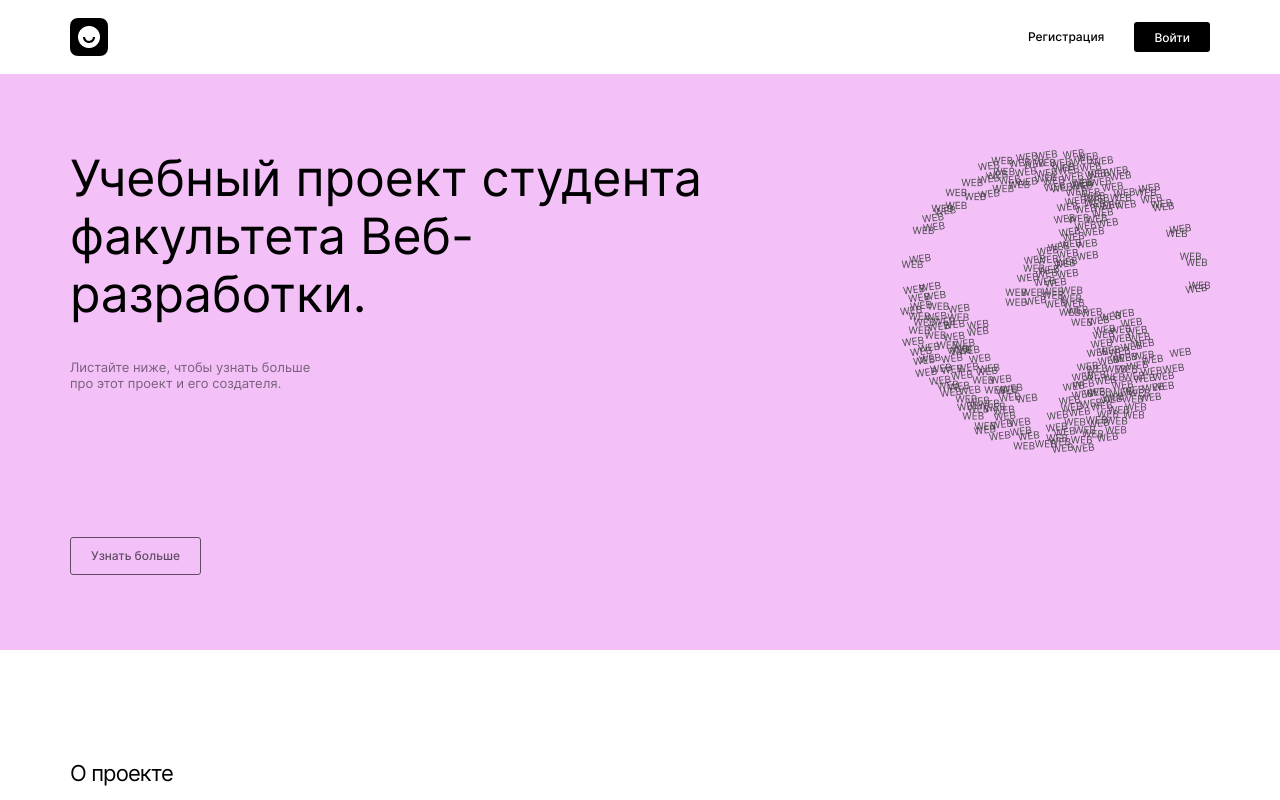
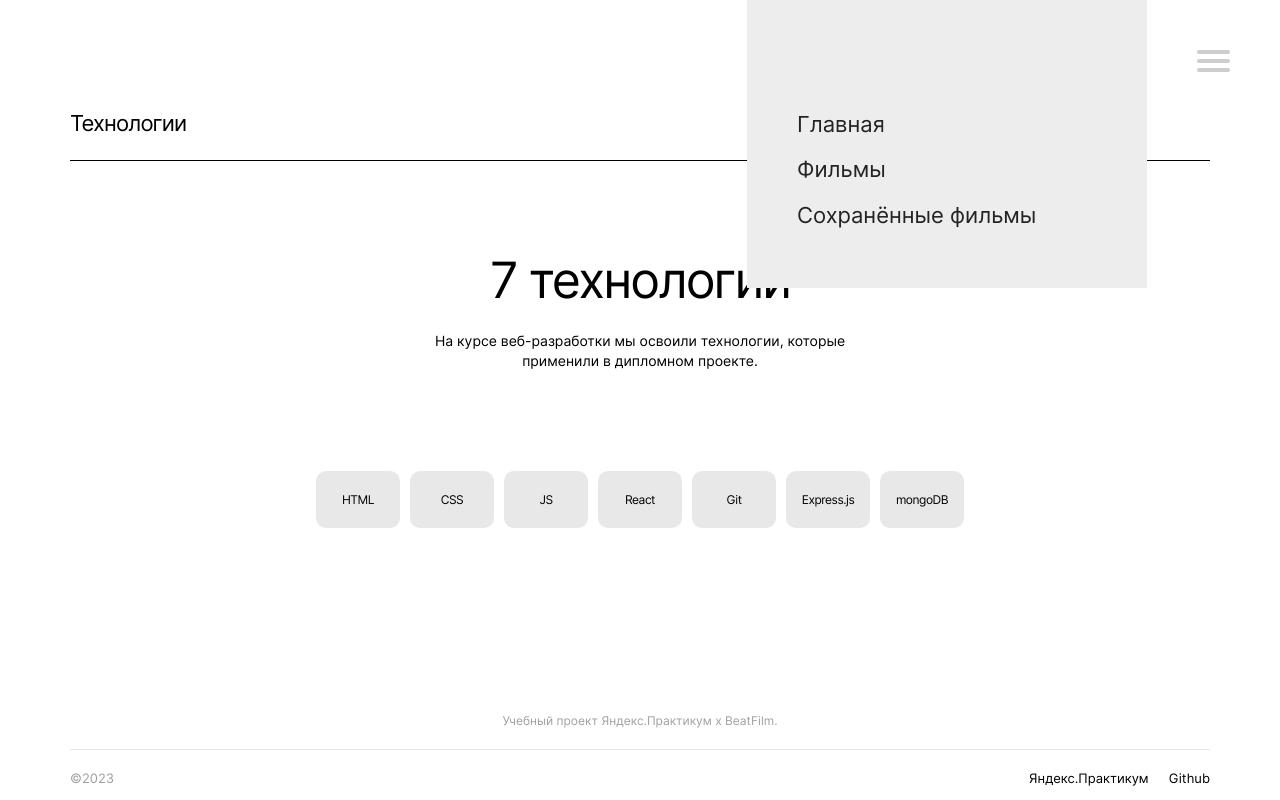
Before and after one commit to mintolime/movies-explorer-frontend, a React (Create React App) app in the folder movie-app/: page / in a window 1280 px wide. Shown: the top 800 px of the page. Built offline with nearby package versions, Linux system fonts and the light colour scheme.

Commit message:
feat: added burger menu

```diff
--- a/movie-app/src/components/App/App.jsx
+++ b/movie-app/src/components/App/App.jsx
@@ -6,7 +6,7 @@
 function App() {
   return (
     <div className="page">
-      <Header />
+      {/* <Header /> */}
       <Main />
     </div>
   );
--- a/movie-app/src/components/Main/Main.jsx
+++ b/movie-app/src/components/Main/Main.jsx
@@ -5,15 +5,17 @@
 import AboutMe from '../AboutMe/AboutMe';
 import Portfolio from '../Portfolio/Portfolio';
 import Footer from '../Footer/Footer';
+import Navigation from '../Navigation/Navigation.';
 
 function Main() {
   return (
     <main className="content">
-      <Promo />
-      <AboutProgect />
+      <Navigation />
+      {/* <Promo /> */}
+      {/* <AboutProgect /> */}
       <Techs />
-      <AboutMe />
-      <Portfolio />
+      {/* <AboutMe /> */}
+      {/* <Portfolio /> */}
       <Footer />
     </main>
   );
--- /dev/null
+++ b/movie-app/src/components/Navigation/Navigation..jsx
@@ -0,0 +1,21 @@
+import '../Navigation/Navigation.css'
+
+function Navigation() {
+  return (
+    <nav role="navigation" className='navigation'>
+      <div className='navigation__menu'>
+        <input type="checkbox" className='navigation__checkbox' />
+        <span className='navigation__toogle' ></span>
+        <span className='navigation__toogle'></span>
+        <span className='navigation__toogle'></span>
+        <ul className='navigation__list'>
+          <a className='navigation__link' href="#link"><li className='navigation__link-item'>Главная</li></a>
+          <a className='navigation__link' href="#link"><li className='navigation__link-item'>Фильмы</li></a>
+          <a className='navigation__link' href="#link"><li className='navigation__link-item'>Сохранённые фильмы</li></a>
+        </ul>
+      </div>
+    </nav>
+  );
+}
+
+export default Navigation;
--- /dev/null
+++ b/movie-app/src/components/Navigation/Navigation.css
@@ -0,0 +1,124 @@
+/* body {
+  margin: 0;
+  padding: 0;
+  background: #232323;
+  color: #cdcdcd;
+} */
+
+.navigation__menu {
+  display: block;
+  position: absolute;
+  top: 50px;
+  right: 50px;
+  z-index: 1;
+  -webkit-user-select: none;
+  user-select: none;
+}
+
+.navigation__link {
+  text-decoration: none;
+  color: #232323;
+  transition: color 0.3s ease;
+}
+
+.navigation__link:hover {
+  color: tomato;
+}
+
+
+.navigation__checkbox {
+  display: block;
+  width: 40px;
+  height: 32px;
+  position: absolute;
+  top: -7px;
+  left: -5px;
+  cursor: pointer;
+  opacity: 0;
+  /* hide this */
+  z-index: 2;
+  /* and place it over the hamburger */
+  -webkit-touch-callout: none;
+}
+
+/*
+ * Just a quick hamburger
+ */
+.navigation__toogle {
+  display: block;
+  width: 33px;
+  height: 4px;
+  margin-bottom: 5px;
+  position: relative;
+  background: #cdcdcd;
+  border-radius: 3px;
+  z-index: 1;
+  transform-origin: 4px 0px;
+  transition: transform 0.5s cubic-bezier(0.77, 0.2, 0.05, 1.0),
+    background 0.5s cubic-bezier(0.77, 0.2, 0.05, 1.0),
+    opacity 0.55s ease;
+}
+
+.navigation__toogle:first-child {
+  transform-origin: 0% 0%;
+}
+
+.navigation__toogle:nth-last-child(2) {
+  transform-origin: 0% 100%;
+}
+
+/*
+ * Transform all the slices of hamburger
+ * into a crossmark.
+ */
+.navigation__checkbox:checked~span {
+  opacity: 1;
+  transform: rotate(45deg) translate(-2px, -1px);
+  background: #232323;
+}
+
+/*
+ * But let's hide the middle one.
+ */
+.navigation__checkbox:checked~span:nth-last-child(3) {
+  opacity: 0;
+  transform: rotate(0deg) scale(0.2, 0.2);
+}
+
+/*
+ * Ohyeah and the last one should go the other direction
+ */
+.navigation__checkbox:checked~span:nth-last-child(2) {
+  transform: rotate(-45deg) translate(0, -1px);
+}
+
+/*
+ * Make this absolute positioned
+ * at the top left of the screen
+ */
+.navigation__list {
+  position: absolute;
+  width: 300px;
+  margin: -100px 0 0 -50px;
+  padding: 50px;
+  padding-top: 125px;
+  background: #ededed;
+  list-style-type: none;
+  -webkit-font-smoothing: antialiased;
+  /* to stop flickering of text in safari */
+  transform-origin: 0% 0%;
+  transform: translate(-100%, 0);
+  transition: transform 0.5s cubic-bezier(0.77, 0.2, 0.05, 1.0);
+}
+
+.navigation__link-item {
+  padding: 10px 0;
+  font-size: 22px;
+}
+
+/*
+ * And let's slide it in from the left
+ */
+.navigation__checkbox:checked~ul {
+  transform: none;
+}
```
